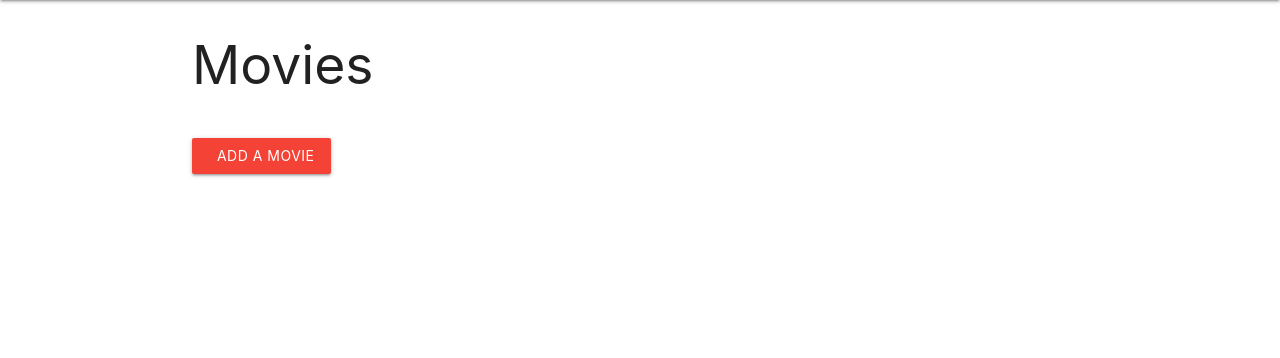
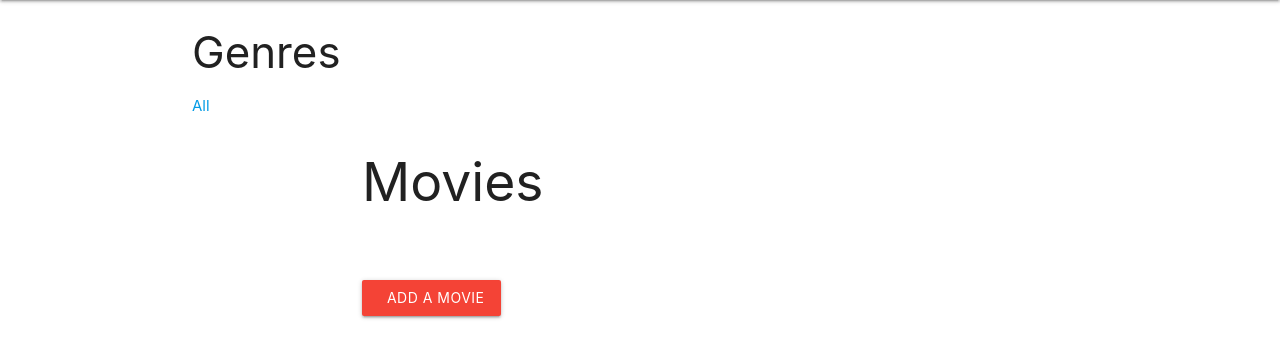
Before and after one commit to pbexe/notflix, a Django app: page / in a window 1280 px wide. Shown: the part 64-422 px from the top of the page. Run offline with Django 3.2, Linux system fonts and the light colour scheme; data that the repository does not hold is empty; some libraries are stand-ins or nearby versions.

Commit message:
added sidebar with genres of movies

```diff
--- a/movies/static/movies/css/style.css
+++ b/movies/static/movies/css/style.css
@@ -12,3 +12,32 @@ img {
     margin: 30px;
     height: 100px;
 }
+.sidenav {
+  height: 100%;
+  width: 160px;
+  position: fixed;
+  z-index: 1;
+  top: 0;
+  left: 0;
+  background-color: #111;
+  overflow-x: hidden;
+  padding-top: 20px;
+}
+
+.sidenav a {
+  padding: 6px 8px 6px 16px;
+  text-decoration: none;
+  font-size: 25px;
+  color: #818181;
+  display: block;
+}
+
+.sidenav a:hover {
+  color: #f1f1f1;
+}
+
+.main {
+  margin-left: 160px; /* Same as the width of the sidenav */
+  font-size: 28px; /* Increased text to enable scrolling */
+  padding: 0px 10px;
+}
--- a/movies/templates/movies/index.html
+++ b/movies/templates/movies/index.html
@@ -1,11 +1,27 @@
 {% extends 'movies/base.html' %}
-{% block albums_active %}active{% endblock %}
+{#{% block albums_active %}active{% endblock %}#}
 
 {% block body %}
-<div>
-<div>
+    <body>
+{#div for sidebar#}
+    <div >
+        <h3>Genres</h3>
+        <ul>
+            <li {% if not genre %}class="selected"{% endif %}>
+                <a href="{% url "movies:index" %}">All</a>
+            </li>
+        {% for c in genres %}
+            <a href="{{ c.name }}">{{ c.name }}</a>
+            <li {% if genre.slug == c.slug %}class="selected"{% endif %}>
+                <a href="{{ c.get_absolute_url }}">{{ c }}</a>
+
+            </li>
+        {% endfor %}
+        </ul>
+    </div>
+
+        <div class="main">
             <h2>Movies </h2>
-</div>
             {% if movies %}
                     {% for movie in movies %}
 
@@ -42,7 +58,7 @@
         </div>
 
     <!-- if the customer searches and there are movies to display -->
-
+    </body>
 
 
 {% endblock %}
--- a/movies/urls.py
+++ b/movies/urls.py
@@ -11,5 +11,6 @@ urlpatterns = [
     url(r'^(?P<movie_id>[0-9]+)/favorite/$', views.favorite, name='favorite'),
     url(r'^like/$', views.like_movie, name='like_movie'),
     url(r'^dislike/$', views.dislike_movie, name='dislike_movie'),
+    url(r'^(?P<genre_slug>[-\w]+)/$', views.index, name = 'movie_list_by_genre'),
 
 ]
--- a/movies/views.py
+++ b/movies/views.py
@@ -1,7 +1,7 @@
 
 from django.shortcuts import render, get_object_or_404
 from .forms import MovieForm
-from .models import Movie
+from .models import Movie, Genre
 from django.db.models import Q
 from django.http import JsonResponse
 from django.http import HttpResponseRedirect
@@ -86,7 +86,7 @@ def detail(request, movie_id):
                                                   'total_dislikes': movie.total_dislikes(),
                                                   'cart_movie_form': cart_movie_form})
 
-def index(request):
+def index(request, genre_slug=None):
     """Directory of the site
 
     Arguments:
@@ -96,9 +96,15 @@ def index(request):
         render -- The home page
     """
 
+    genre = None
+    genres = Genre.objects.all()
     movies = Movie.objects.filter()
+    # movies = Movie.objects.filter()
     movie_results = Movie.objects.all()
     query = request.GET.get('q')
+    if genre_slug:
+        genre = get_object_or_404(Genre, slug=genre_slug)
+        movies = movies.filter(genre=genre)
     if query:
         movies = movies.filter(
             Q(movie_title__icontains = query)
@@ -108,7 +114,9 @@ def index(request):
             'movies': movies,
         })
     else:
-        return render(request, 'movies/index.html', {'movies': movies})
+        return render(request, 'movies/index.html', {'genre': genre,
+                                                    'genres': genres,
+                                                    'movies': movies})
 
 def favorite(request, movie_id):
     """The view that handles the user favourite request
```
Also changed, not shown: movies/admin.py (+6 -1 lines), movies/models.py (+17 -4 lines), media/4194-DzcJ2EUWkAAeceu.jpg (added), media/4194-DzcJ2EUWkAAeceu_cf7ZNnE.jpg (added), media/ferrari-sf71h-4000x2667-formula-one-f1-cars-2018-4k-12431.jpeg (added), media/wp2267318.jpg (added), media/wp2267318_4DA8vyG.jpg (added), media/wp2267318_aXDu9Xh.jpg (added), media/wp2267318_q0w3Le2.jpg (added), media/wp2267318_xLuAlMS.jpg (added), movies/migrations/0010_auto_20190222_1259.py (added). Lines whose indentation alone changed are shown as unchanged.
